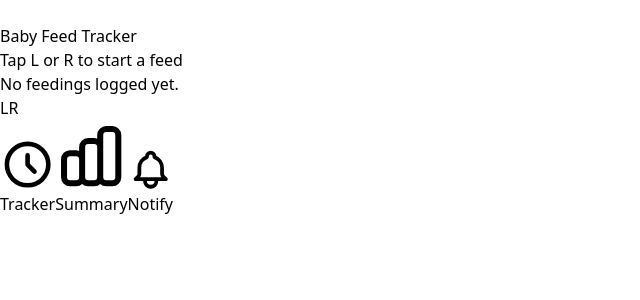
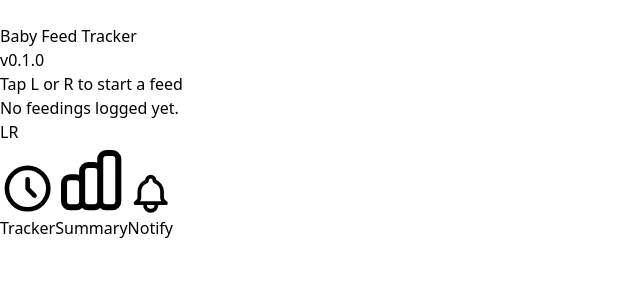
Before and after one commit to emilybeck25-code/Baby-Feed-Tracker, a React (Vite) app: page / in a window 1280 px wide. Shown: the top 300 px of the page, without its empty margins (0-640 px from the left). Built offline with nearby package versions, Linux system fonts and the light colour scheme.

Commit message:
feat: display app version badge

```diff
--- a/src/App.jsx
+++ b/src/App.jsx
@@ -6,6 +6,7 @@ import { SummaryPage } from './pages/SummaryPage';
 import { NotificationsPage } from './pages/NotificationsPage';
 import { DeveloperMenu } from './components/DeveloperMenu';
 import { generateSampleData } from './data/sampleFeedingData';
+import { APP_VERSION } from './version';
 
 export function App() {
     const [currentPage, setCurrentPage] = useState('Tracker');
@@ -62,7 +63,9 @@ export function App() {
                 <h1 className="flex-1 text-3xl font-bold bg-gradient-to-r from-violet-400 to-rose-400 bg-clip-text text-transparent text-center">
                     Baby Feed Tracker
                 </h1>
-                <div className="w-10"></div> {/* Spacer for centering */}
+                <div className="min-w-[3.5rem] text-right text-sm font-semibold text-slate-500" title="Application version">
+                    v{APP_VERSION}
+                </div>
             </header>
 
             {/* Main Content */}
--- /dev/null
+++ b/src/version.js
@@ -0,0 +1,3 @@
+import packageJson from '../package.json';
+
+export const APP_VERSION = packageJson.version;
```
Also changed, not shown: 1 other file (tests, documents, lock files or other folders).
